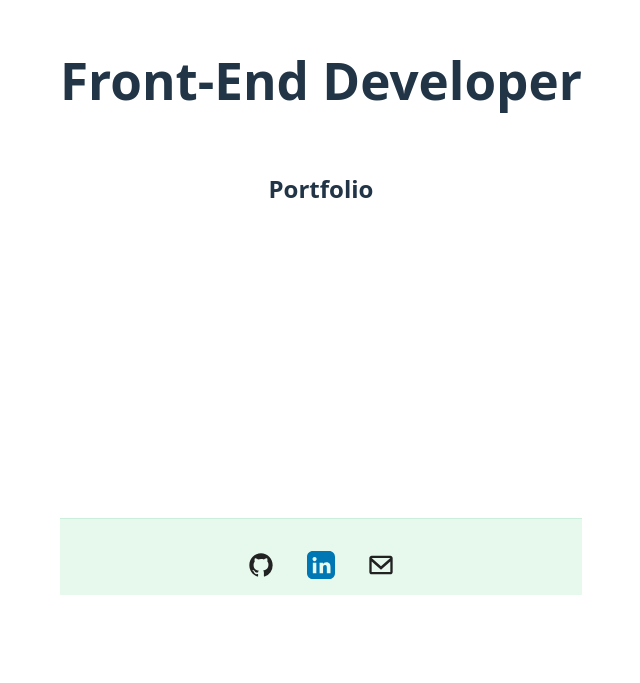
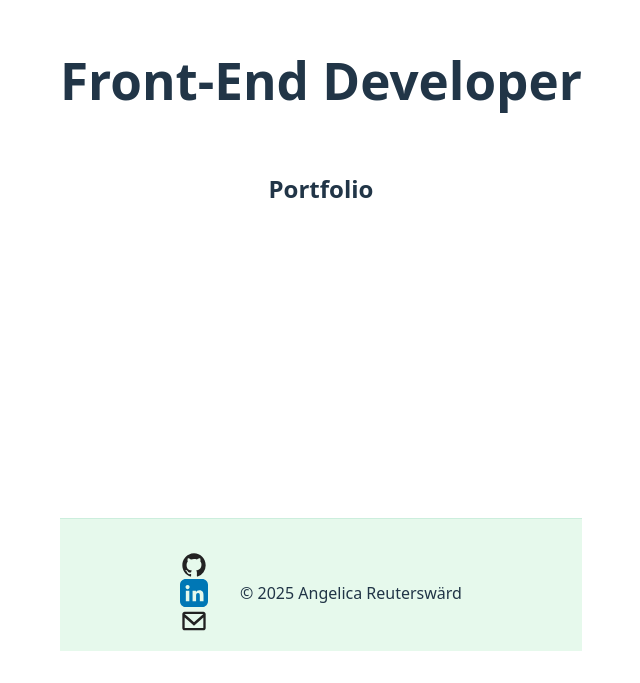
Before and after one commit to Ayngie/react-portfolio, a React (Vite) app: page / in a window 1280 px wide. Shown: the part 378-1061 px from the top of the page, without its empty margins (319-959 px from the left). Before the commit the page ends 1005 px from the top, so only its background shows below. Built offline with nearby package versions, Linux system fonts and the light colour scheme; a web font is replaced by a local one.

Commit message:
Feat: updated social media and email links

```diff
--- a/src/components/Footer/Footer.tsx
+++ b/src/components/Footer/Footer.tsx
@@ -3,8 +3,9 @@ import './Footer.scss';
 
 const Footer: React.FC = () => (
   <footer className="footer">
+    <div className="footer-links">
       <a
-      href="https://github.com/yourusername"
+        href="https://github.com/Ayngie"
         target="_blank"
         rel="noopener noreferrer"
         aria-label="GitHub">
@@ -21,7 +22,7 @@ const Footer: React.FC = () => (
         </svg>
       </a>
       <a
-      href="https://www.linkedin.com/in/yourusername"
+        href="https://www.linkedin.com/in/angelicareutersward/"
         target="_blank"
         rel="noopener noreferrer"
         aria-label="LinkedIn">
@@ -37,7 +38,7 @@ const Footer: React.FC = () => (
           />
         </svg>
       </a>
-    <a href="mailto:your@email.com" aria-label="Email">
+      <a href="mailto:angelicareutersward@gmail.com" aria-label="Email">
         <svg
           width="28"
           height="28"
@@ -50,6 +51,10 @@ const Footer: React.FC = () => (
           />
         </svg>
       </a>
+    </div>
+    <div className="footer-copyright">
+      &copy; {new Date().getFullYear()} Angelica Reuterswärd
+    </div>
   </footer>
 );
 
```
Lines whose indentation alone changed are shown as unchanged.
